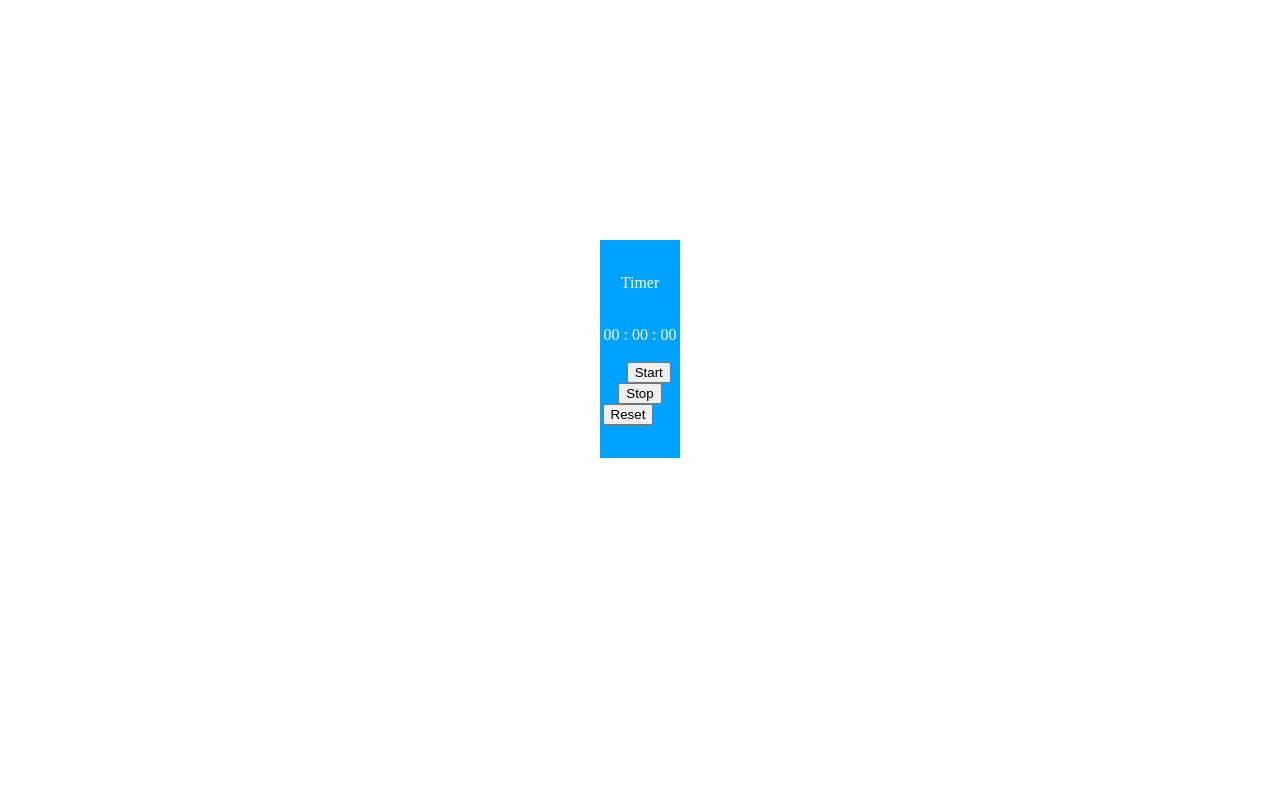
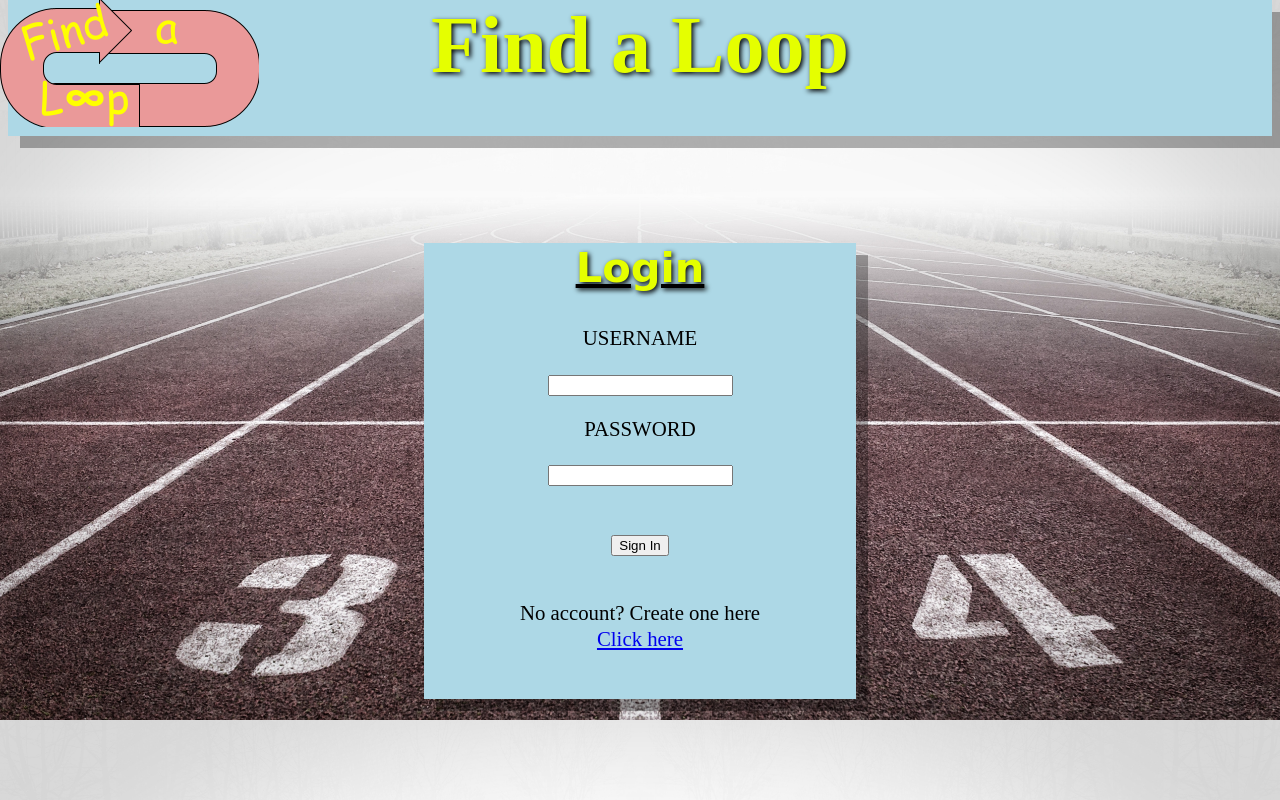
Before and after one commit to TylerChalifoux/CSIS3126_Chalifoux, a PHP site: page / in a window 1280 px wide. Run offline with PHP 8.4, Linux system fonts and the light colour scheme.

Commit message:
swapped index and land page. created home page
We turned the land page into the index page so that is now the default page. The index page is now the stopwatch page. We also created a home page with a link to the stopwatch page on it. Now that this is done: Full website navigation is possible from the login screen. Read the README.txt for more information on this

```diff
--- a/index.html
+++ b/index.html
@@ -1,74 +1,30 @@
 <!DOCTYPE html>
 <html>
 	<head>
-        <script src="https://ajax.googleapis.com/ajax/libs/jquery/3.6.0/jquery.min.js"></script>
-        <script type="text/javascript" src="mobile.js"></script>
-        <style>
-            @media only screen and (min-device-width : 360px) and (max-device-width : 640px)
-            {
-                body{
-                    font-size: 7em;
-                    background-color: lightblue;
-                }
-                #timerBox{
-                    background-color: darkblue;
-                    color: white;
-                    text-align: center;
-                    margin-left: 0.7em;
-                    margin-right: 0.7em;
-                    margin-top: 1em;
-                }
+		<title> Find A Loop </title>
+		<link rel="stylesheet" href="mainStyling.css">
+		<script src="https://ajax.googleapis.com/ajax/libs/jquery/3.6.0/jquery.min.js"></script>
+        <script type="text/javascript" src="landPage.js"></script>
 
-                .buttonStyling{
-                    margin-left: 0.4em;
-                    margin-right: 0.4em;
-                    font-size: 0.7em;
-                    height:2em;
-                }
+	</head>
 
-                .timerNums{
-                    padding: 0.2em;
-                    background-color: lightgray;
-                    color: black;
-                }
-            }
-            @media only screen and (min-device-width : 640px){
-                #timerBox{
-                    background-color:rgb(0, 162, 255);
-                    color: white;
-                    text-align: center;
-                    margin-left: 37em;
-                    margin-right: 37em;
-                    margin-top: 15em;
-                }
-                #startButton{
-                    float: left;
-                    margin-left: 2em;
-                }
-                #stopButton{
+	<body>
+		<div id = logo><a href = index.html><img src = "Icons/Logo.PNG"></a></div>
+		<div id = topMargin>Find a Loop</div>
+		<br><br><br><br>
+		<div id = "userInputAreaCenterBox">
+			<h2 id = loginText>  Login  </h2>
+			<p style = "margin-bottom: 2px;">USERNAME</p>
+			<p><input type = "text" class = mobileStyleBox style = "margin-top: 2px;"></P>
+			<p style = "margin-bottom: 2px;">PASSWORD</p>
+			<p><input type = "text" class = mobileStyleBox style = "margin-top: 2px;"></P>
+			<P><br><button type="button" id = signInButton class = mobileButton>Sign In</button>
+			<br><br>
+			<p style = "margin-bottom: 2px;">No account? Create one here</p>
+			<a href= new_account_page.html> Click here </a>
 
-                }
-                #resetButton{
-                    float: right;
-                    margin-right: 2em;
-                }
-        }
-        </style>
-    </head>
-    <body>
-        <div id = timerBox>
-            <br><p>Timer</p><br>
-            <div>
-                <span id=min class = timerNums>00</span> :
-                <span id=sec class = timerNums>00</span> :
-                <span id=mil class = timerNums>00</span>
-            </div><br>
-            <button id = startButton class = buttonStyling style = "float: left;" type="button">Start</button>
-            <button id = stopButton class = buttonStyling type="button">Stop</button>
-            <button id = resetButton class = buttonStyling style = "float: right;" type="button">Reset</button>
-            <br><br>
-            <button id = logButton class = buttonStyling type="button">Click to Log</button>
-            <br><br>
-        </div>
-    </body>
+			<br><br><br></p>
+		</div>
+	</body>
+
 </html>
--- /dev/null
+++ b/landPage.js
@@ -0,0 +1,5 @@
+$(document).ready(function(){
+    document.getElementById('signInButton').addEventListener('click', ()=>{
+        location.href = "home_page.html";
+    });
+});
--- a/mainStyling.css
+++ b/mainStyling.css
@@ -51,6 +51,11 @@
 		font-size: 1.3em;
 	}
 }
+
+#stopwatchLinkHome{
+	border:0.3em solid green;
+	float: right;
+}
 #loginText{
 	color: rgb(229, 255, 0);
 	text-shadow: 2px 2px 5px black;
--- a/mobile.js
+++ b/mobile.js
@@ -1,5 +1,4 @@
 $(document).ready(function(){
-
     timerInfo = function(){
         if(!killed){
             currentMil = Date.now() - startTime;
```
Also changed, not shown: Landing_page.html (deleted, +0 -28 lines), home_page.html (added, +20 -0 lines), new_account_page.html (+4 -4 lines), stopwatch_page.html (added, +77 -0 lines), Icons/runningIcon.png (added).
